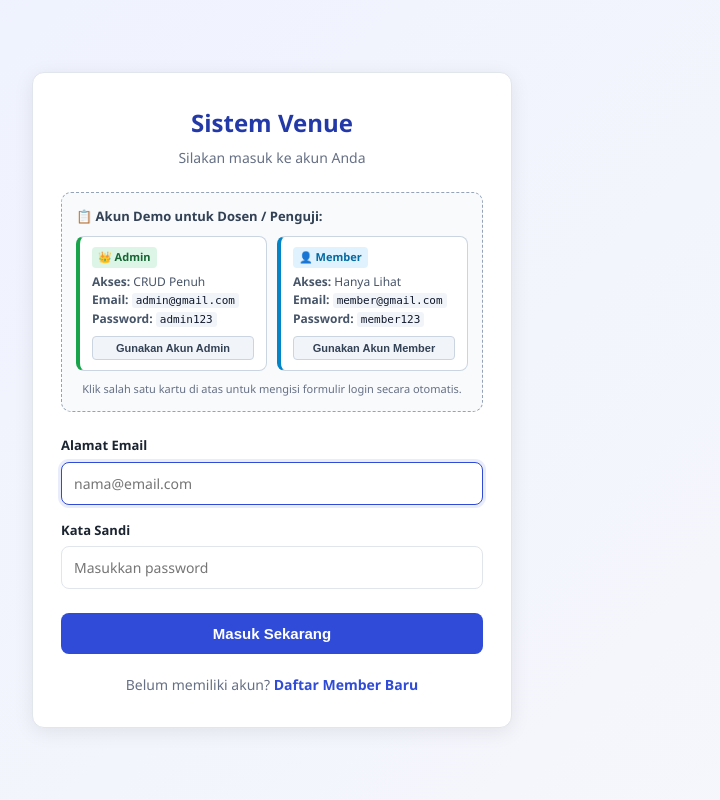
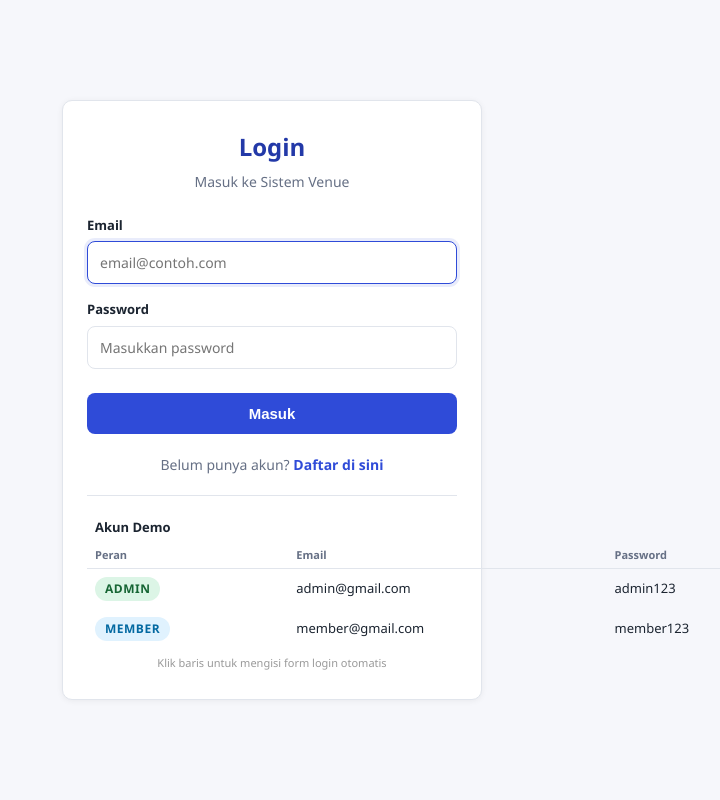
Before and after one commit to wildunsss/TUGAS-BESAR-WILDAN, a Laravel app: page /login in a window 1280 px wide. Shown: the whole page, without its empty margins (368-1088 px from the left). Run offline with Laravel 12, Linux system fonts and the light colour scheme.

Commit message:
projek tugas besar

```diff
--- a/projek laravel/app/Models/Lapangan.php
+++ b/projek laravel/app/Models/Lapangan.php
@@ -21,6 +21,7 @@ class Lapangan extends Model
         'lebar',
         'status_fisik',
         'keterangan',
+        'foto',
     ];
 
     public const PERMUKAAN = [
--- a/projek laravel/public/style-crud.css
+++ b/projek laravel/public/style-crud.css
@@ -329,20 +329,20 @@ label {
   align-items: center;
   justify-content: center;
   padding: 30px 16px;
-  background: linear-gradient(135deg, #eef2ff 0%, #f6f7fb 100%);
+  background: var(--latar);
 }
 
 .wadah-auth {
   width: 100%;
-  max-width: 480px;
+  max-width: 420px;
 }
 
 .kartu-auth {
   background: #fff;
-  border-radius: 12px;
-  box-shadow: 0 4px 20px rgba(0, 0, 0, 0.08);
+  border-radius: 10px;
+  box-shadow: 0 1px 6px rgba(0, 0, 0, 0.06);
   border: 1px solid var(--garis);
-  padding: 32px 28px;
+  padding: 28px 24px;
 }
 
 .auth-header {
@@ -538,3 +538,63 @@ label {
 .auth-footer a:hover {
   text-decoration: underline;
 }
+
+
+.foto-lapangan {
+  width: 80px;
+  height: 55px;
+  object-fit: cover;
+  border-radius: 6px;
+  border: 1px solid var(--garis);
+}
+
+.foto-kosong {
+  width: 80px;
+  height: 55px;
+  display: flex;
+  align-items: center;
+  justify-content: center;
+  background: #f1f5f9;
+  border: 1px dashed #cbd5e1;
+  border-radius: 6px;
+  font-size: 10px;
+  color: #94a3b8;
+  text-align: center;
+}
+
+.tabel-akun-demo {
+  width: 100%;
+  border-collapse: collapse;
+  font-size: 13px;
+}
+
+.tabel-akun-demo thead th {
+  background: none;
+  font-size: 13px;
+  font-weight: 700;
+  color: var(--teks);
+  text-align: left;
+  padding: 6px 8px;
+  border-bottom: none;
+}
+
+.tabel-akun-demo thead td {
+  font-size: 11px;
+  color: var(--redup);
+  font-weight: 600;
+  padding: 4px 8px;
+  border-bottom: 1px solid var(--garis);
+}
+
+.tabel-akun-demo tbody tr {
+  transition: background 0.15s;
+}
+
+.tabel-akun-demo tbody tr:hover {
+  background: #f8fafc;
+}
+
+.tabel-akun-demo tbody td {
+  padding: 8px;
+  border-bottom: none;
+}
--- a/projek laravel/resources/views/auth/login.blade.php
+++ b/projek laravel/resources/views/auth/login.blade.php
@@ -3,7 +3,7 @@
 <head>
 <meta charset="UTF-8">
 <meta name="viewport" content="width=device-width, initial-scale=1">
-<title>Masuk - Sistem Venue</title>
+<title>Login - Sistem Venue</title>
 <link rel="stylesheet" href="{{ asset('style-crud.css') }}">
 </head>
 <body class="halaman-auth">
@@ -11,73 +11,66 @@
 <div class="wadah-auth">
   <div class="kartu-auth">
     <div class="auth-header">
-      <h1>Sistem Venue</h1>
-      <p>Silakan masuk ke akun Anda</p>
+      <h1>Login</h1>
+      <p>Masuk ke Sistem Venue</p>
     </div>
 
     @if (session('pesan'))
       <div class="pesan">{{ session('pesan') }}</div>
     @endif
 
-    @if (session('galat'))
-      <div class="galat">{{ session('galat') }}</div>
-    @endif
-
     @if ($errors->any())
       <div class="galat">
-        <ul>
-          @foreach ($errors->all() as $error)
-            <li>{{ $error }}</li>
-          @endforeach
-        </ul>
+        @foreach ($errors->all() as $error)
+          {{ $error }}<br>
+        @endforeach
       </div>
     @endif
 
-    <div class="box-akun-dosen">
-      <div class="box-akun-header">
-        <span>📋 Akun Demo untuk Dosen / Penguji:</span>
-      </div>
-      <div class="grid-akun">
-        <div class="kartu-akun kartu-admin" onclick="isiAkun('admin@gmail.com', 'admin123')">
-          <span class="badge-role-admin">👑 Admin</span>
-          <p><strong>Akses:</strong> CRUD Penuh</p>
-          <p><strong>Email:</strong> <code>admin@gmail.com</code></p>
-          <p><strong>Password:</strong> <code>admin123</code></p>
-          <button type="button" class="btn-pilih-akun">Gunakan Akun Admin</button>
-        </div>
-
-        <div class="kartu-akun kartu-member" onclick="isiAkun('member@gmail.com', 'member123')">
-          <span class="badge-role-member">👤 Member</span>
-          <p><strong>Akses:</strong> Hanya Lihat</p>
-          <p><strong>Email:</strong> <code>member@gmail.com</code></p>
-          <p><strong>Password:</strong> <code>member123</code></p>
-          <button type="button" class="btn-pilih-akun">Gunakan Akun Member</button>
-        </div>
-      </div>
-      <div style="margin-top: 10px; font-size: 11px; color: var(--redup); text-align: center;">
-        Klik salah satu kartu di atas untuk mengisi formulir login secara otomatis.
-      </div>
-    </div>
-
     <form class="auth-form" method="post" action="{{ route('login') }}">
       @csrf
-
       <div class="grup-input">
-        <label for="email">Alamat Email</label>
-        <input type="email" id="email" name="email" value="{{ old('email') }}" placeholder="nama@email.com" required autofocus>
+        <label for="email">Email</label>
+        <input type="email" id="email" name="email" value="{{ old('email') }}" placeholder="email@contoh.com" required autofocus>
       </div>
-
       <div class="grup-input">
-        <label for="password">Kata Sandi</label>
+        <label for="password">Password</label>
         <input type="password" id="password" name="password" placeholder="Masukkan password" required>
       </div>
-
-      <button type="submit" class="tombol-blok">Masuk Sekarang</button>
+      <button type="submit" class="tombol-blok">Masuk</button>
     </form>
 
     <div class="auth-footer">
-      Belum memiliki akun? <a href="{{ route('register') }}">Daftar Member Baru</a>
+      Belum punya akun? <a href="{{ route('register') }}">Daftar di sini</a>
     </div>
+
+    <hr style="border: none; border-top: 1px solid #e1e5ec; margin: 20px 0 16px;">
+
+    <table class="tabel-akun-demo">
+      <thead>
+        <tr>
+          <th colspan="3">Akun Demo</th>
+        </tr>
+        <tr>
+          <td>Peran</td>
+          <td>Email</td>
+          <td>Password</td>
+        </tr>
+      </thead>
+      <tbody>
+        <tr onclick="isiAkun('admin@gmail.com', 'admin123')" style="cursor:pointer;" title="Klik untuk mengisi form login">
+          <td><span class="lencana-peran peran-admin">Admin</span></td>
+          <td>admin@gmail.com</td>
+          <td>admin123</td>
+        </tr>
+        <tr onclick="isiAkun('member@gmail.com', 'member123')" style="cursor:pointer;" title="Klik untuk mengisi form login">
+          <td><span class="lencana-peran peran-member">Member</span></td>
+          <td>member@gmail.com</td>
+          <td>member123</td>
+        </tr>
+      </tbody>
+    </table>
+    <div style="font-size: 11px; color: #999; text-align: center; margin-top: 6px;">Klik baris untuk mengisi form login otomatis</div>
   </div>
 </div>
 
@@ -85,7 +78,6 @@
 function isiAkun(email, pass) {
   document.getElementById('email').value = email;
   document.getElementById('password').value = pass;
-  document.getElementById('password').focus();
 }
 </script>
 
```
Also changed, not shown: projek laravel/app/Http/Controllers/LapanganController.php (+23 -0 lines), projek laravel/resources/views/form-lapangan.blade.php (+15 -3 lines), projek laravel/resources/views/lapangan.blade.php (+13 -5 lines), projek laravel/database/migrations/2026_11_18_140728_add_foto_to_lapangans_table.php (added), 1 other file.
